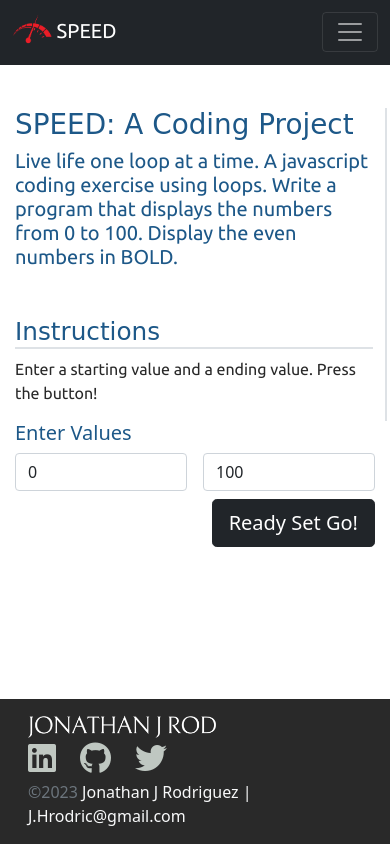
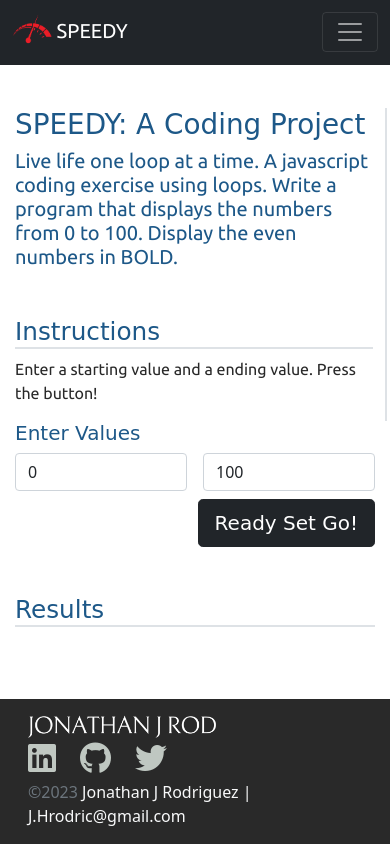
Before and after one commit to JonathanJRod/Speed, a plain HTML site: page app.html in a window 390 px wide. Drawn offline with nearby package versions, Linux system fonts and the light colour scheme; a web font is replaced by a local one.

Commit message:
mobile friendly
made it mobile responsive

```diff
--- a/app.html
+++ b/app.html
@@ -2,7 +2,7 @@
 <html lang="en" class="h-100">
 
 <head>
-    <title>SPEED: A Coding Project by Jonathan Rod</title>
+    <title>SPEEDY: A Coding Project by Jonathan Rod</title>
     <!-- Required meta tags -->
     <meta charset="utf-8">
     <meta name="viewport" content="width=device-width, initial-scale=1, shrink-to-fit=no">
@@ -29,7 +29,7 @@
     <!-- Nav Section -->
     <nav class="navbar navbar-expand-md navbar-dark fixed-top bg-dark">
         <div class="container-fluid">
-            <a class="navbar-brand logoFont" href="#"><img src="img/speedlogo3.png" width="40" class="d-inline-block align-text-center" > SPEED</a>
+            <a class="navbar-brand logoFont" href="#"><img src="img/speedlogo3.png" width="40" class="d-inline-block align-text-center" > SPEEDY</a>
             <button class="navbar-toggler" type="button" data-bs-toggle="collapse" data-bs-target="#navbarCollapse"
                 aria-controls="navbarCollapse" aria-expanded="false" aria-label="Toggle navigation">
                 <span class="navbar-toggler-icon"></span>
@@ -61,7 +61,7 @@
         <div class="container mt-5">
             <div class="row row-cols-1 row-cols-lg-2">
                 <div class="col-lg-4 col border-end border-2">
-                    <h1 class="headerFont">SPEED: A Coding Project</h1>
+                    <h1 class="headerFont">SPEEDY: A Coding Project</h1>
                     <h4 class="lead logoFont">
                         Live life one loop at a time. A javascript coding exercise using loops.
                         Write a program that displays the numbers from 0 to 100. Display the even numbers in <strong>BOLD.</strong>
@@ -71,7 +71,7 @@
                 </div>
                 <div class="col-lg-8 col">
                     <div>
-                        <h5>Enter Values</h5>
+                        <h5 class="headerFont">Enter Values</h5>
                         <form class="row gy-2 gx-3">
                             <div class="col">
                                 <input id="startValue" type="number" class="form-control"
@@ -82,9 +82,17 @@
                                     placeholder="End Value" value=100 aria-label="End Value">
                             </div>
                             <div class="col-12 d-flex justify-content-end">
-                                <button id="btnSubmit" type="button" class="btn btn-dark btn-lg">Ready Set Go!</button>
+                                <button id="btnSubmit" type="button" class="btn btn-dark btn-lg headerFont">Ready Set Go!</button>
                             </div>
                         </form>
+                        <h2 class="mt-5 border-bottom border-2 headerFont">Results</h2>
+                        <div class="table-responsive">
+                            <table class="table table-striped table-sm">
+                                <tbody id="results">
+                                    <!-- Results Go Here -->
+                                </tbody>
+                            </table>
+                        </div>
                     </div>
                 </div>
             </div>
```
Also changed, not shown: code.html (+3 -3 lines), index.html (+3 -3 lines).
